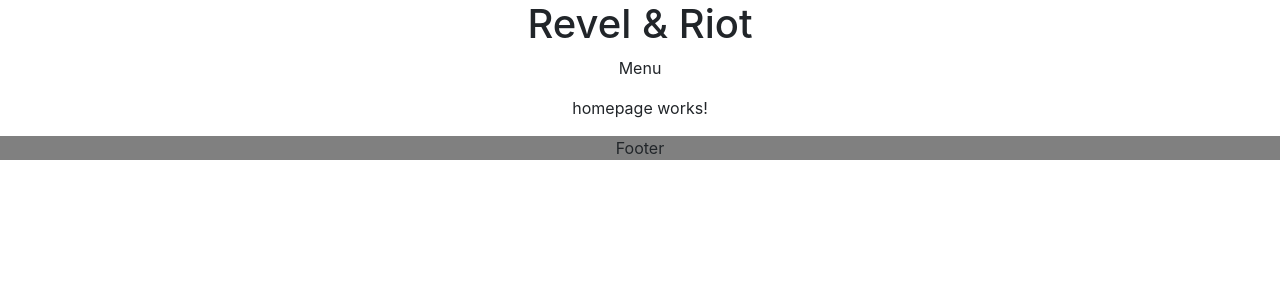
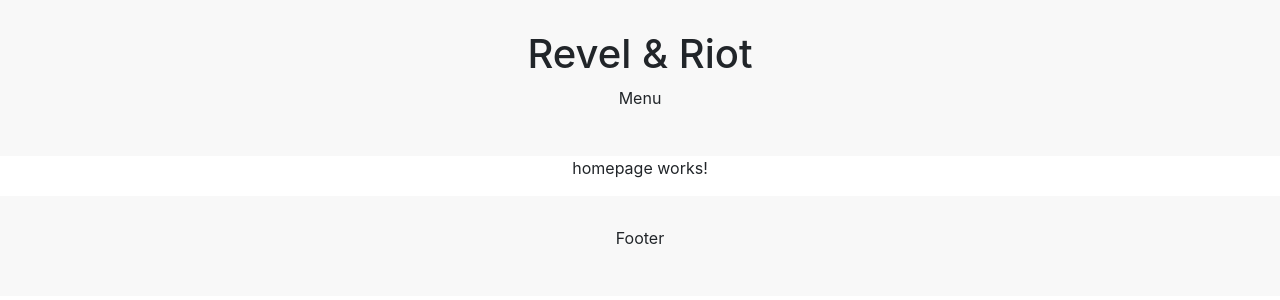
Before and after one commit to klowe27/ecommerce-rebuild, an Angular app: page / in a window 1280 px wide. Shown: the top 300 px of the page. Built offline with nearby package versions, Linux system fonts and the light colour scheme.

Commit message:
Update footer and header background color to define bounds

```diff
--- a/src/app/footer/footer.component.css
+++ b/src/app/footer/footer.component.css
@@ -1,3 +1,4 @@
-p {
-  background-color: gray;
+.footer {
+  background-color: #F8F8F8;
+  padding: 30px;
 }
--- a/src/app/footer/footer.component.html
+++ b/src/app/footer/footer.component.html
@@ -1 +1,3 @@
-<p>Footer</p>
+<div class="footer">
+  <p>Footer</p>
+</div>
--- a/src/app/header/header.component.css
+++ b/src/app/header/header.component.css
@@ -0,0 +1,4 @@
+.header {
+  background-color: #F8F8F8;
+  padding: 30px;
+}
--- a/src/app/header/header.component.html
+++ b/src/app/header/header.component.html
@@ -1,2 +1,4 @@
-<h1>Revel & Riot</h1>
-<p>Menu</p>
+<div class="header">
+  <h1>Revel & Riot</h1>
+  <p>Menu</p>
+</div>
```
